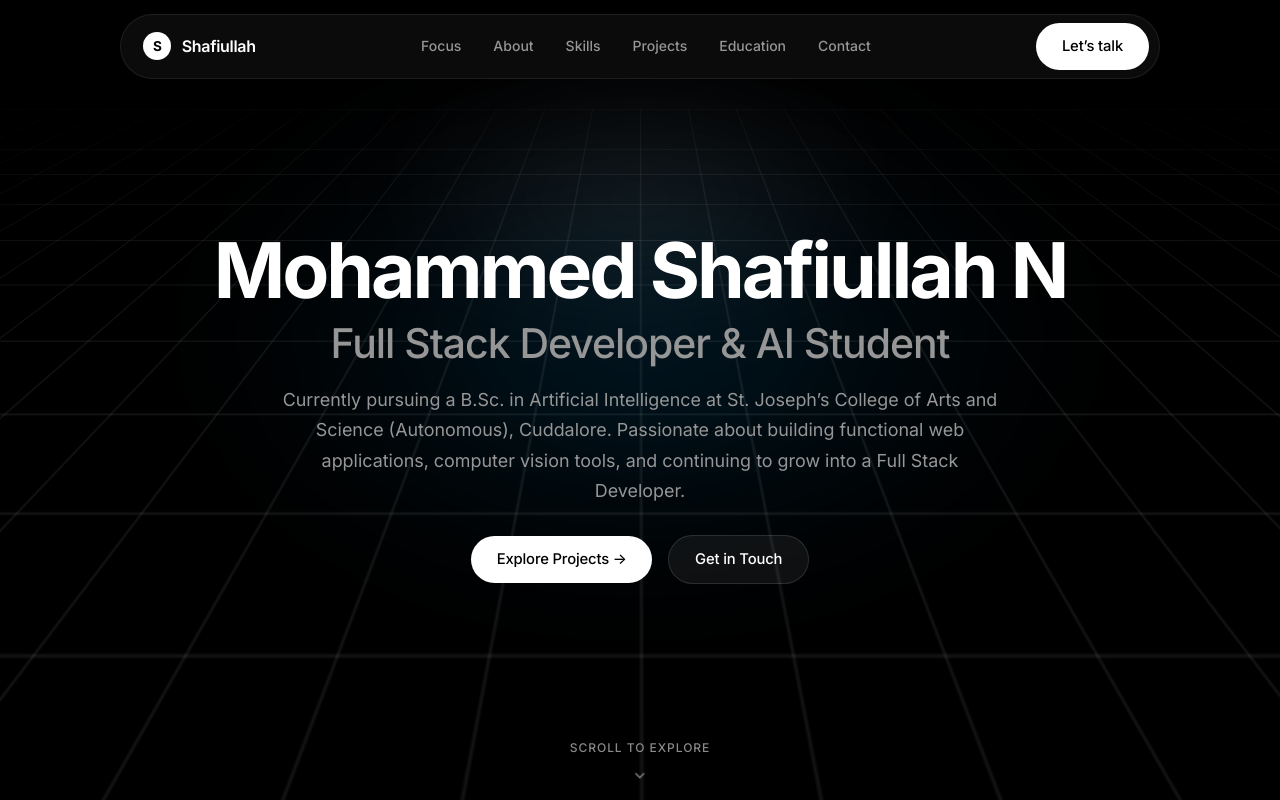
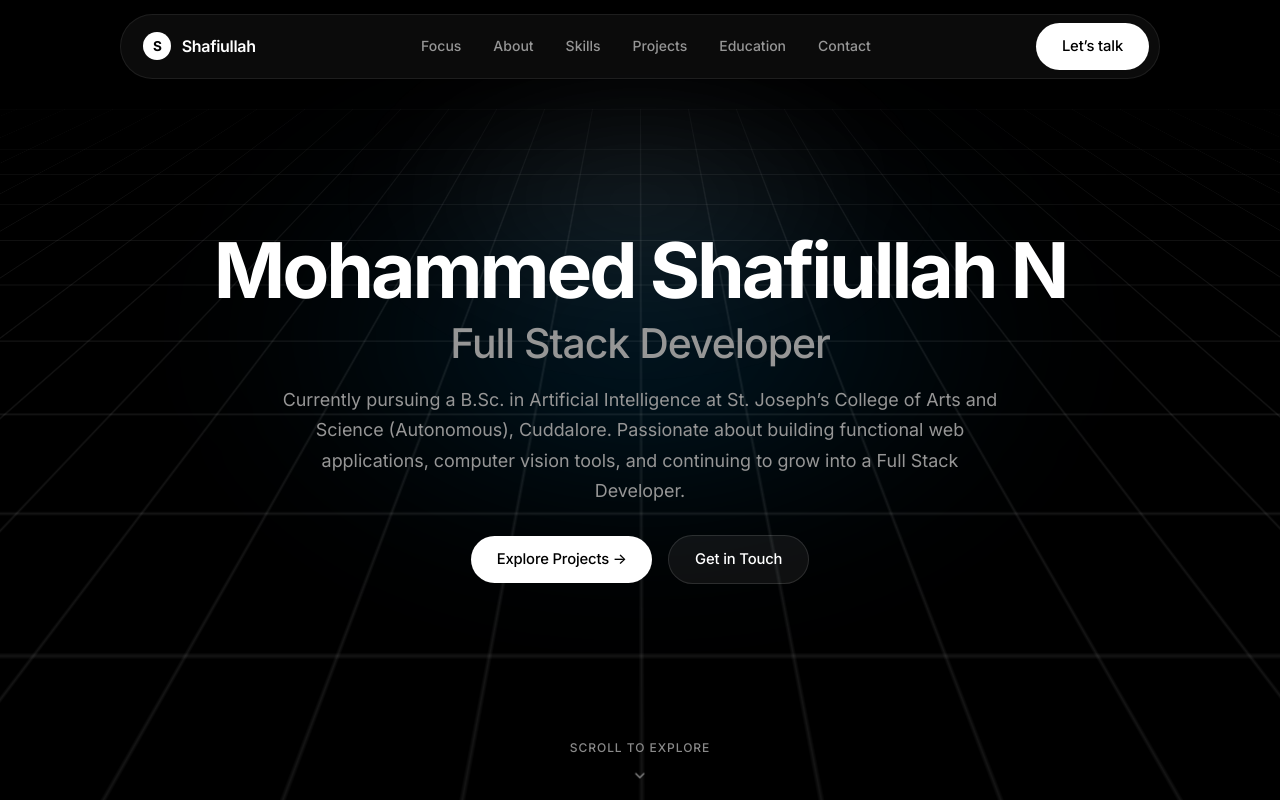
Before and after one commit to Shafyydev/My-Portfolio, a React (Vite) app: page / in a window 1280 px wide. Shown: the top 800 px of the page. Built offline with nearby package versions, Linux system fonts and the light colour scheme.

Commit message:
style:removed AI Student from hero section

```diff
--- a/src/components/Hero.jsx
+++ b/src/components/Hero.jsx
@@ -16,7 +16,7 @@ function Hero() {
           <h1 className="df-hero__title">
             Mohammed Shafiullah&nbsp;N
             <span className="df-hero__role">
-              Full Stack Developer &amp; AI Student
+              Full Stack Developer
             </span>
           </h1>
 
```
